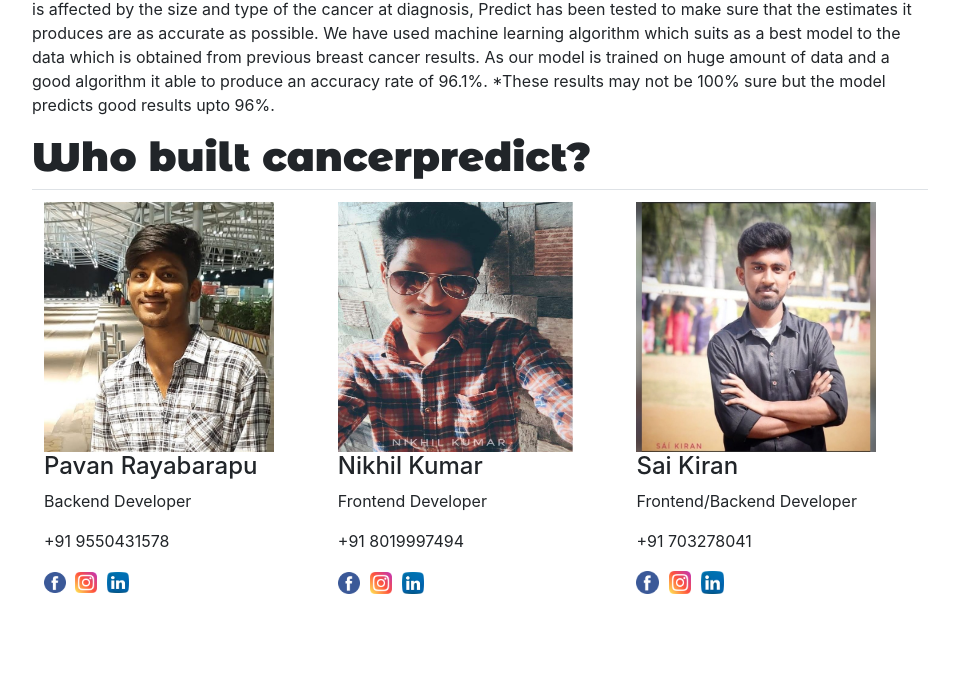
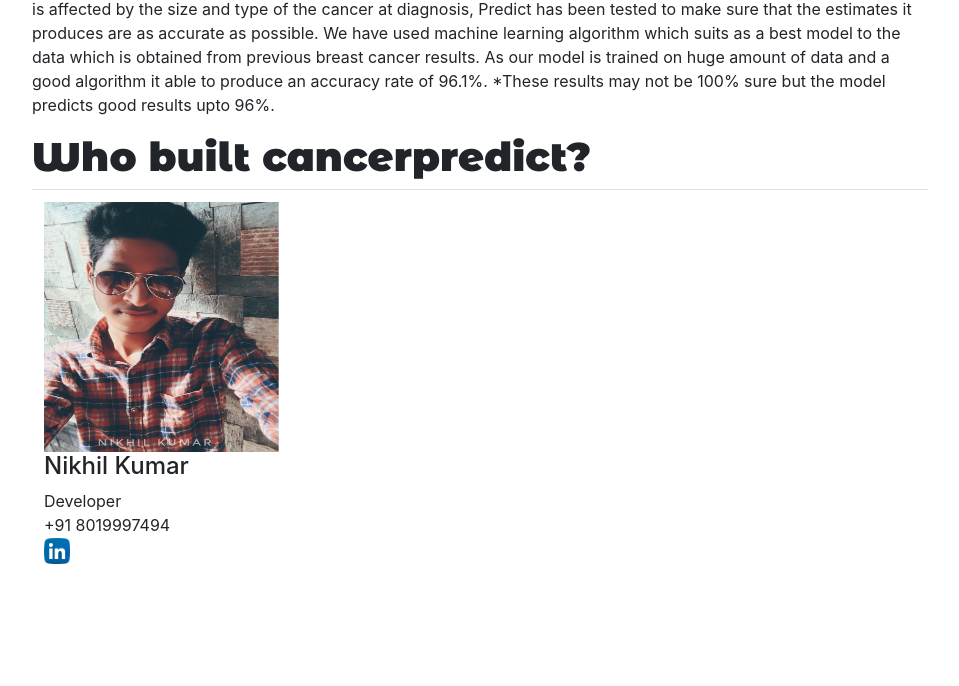
Before and after one commit to nick3948/breast--cancer--predict, a Django app: page /about in a window 1280 px wide. Shown: the part 1005-1691 px from the top of the page, without its empty margins (160-1119 px from the left). After the commit the page ends 1569 px from the top, so only its background shows below. Run offline with Django 3.2, Linux system fonts and the light colour scheme; parts of the project's set-up code (start-up, migrations or seed data) failed here and were passed over; some libraries are stand-ins or nearby versions.

Commit message:
changes made

```diff
--- a/cancer/settings.py
+++ b/cancer/settings.py
@@ -117,6 +117,6 @@
 
 EMAIL_HOST='smtp.gmail.com'
 EMAIL_PORT=587
-EMAIL_HOST_USER='breast.cancer.predict@gmail.com'
-EMAIL_HOST_PASSWORD='BreastCancerPredict@'
+EMAIL_HOST_USER='starkyou2024@gmail.com'
+EMAIL_HOST_PASSWORD='advc shoh ynvj aekj'
 EMAIL_USE_TLS=True
--- a/detect/views.py
+++ b/detect/views.py
@@ -51,7 +51,7 @@
             msg = EmailMessage(
                 'Cancer Prediction',
                 message,
-                'breast.cancer.predict@gmail.com',
+                'starkyou2024@gmail.com',
                 [per.em],
             )
             msg.content_subtype = "html"  # Main content is now text/html
@@ -74,7 +74,7 @@
             msg = EmailMessage(
                 'Cancer Prediction',
                 message,
-                'breast.cancer.predict@gmail.com',
+                'starkyou2024@gmail.com',
                 [per.em],
             )
             msg.content_subtype = "html"  # Main content is now text/html
--- a/requirements.txt
+++ b/requirements.txt
@@ -18,7 +18,6 @@
 scikit-learn
 scipy
 six
-scikit-learn
 sqlparse
 threadpoolctl
 urllib3
--- a/static/css/styles.css
+++ b/static/css/styles.css
@@ -3,12 +3,12 @@
 }
 
 #title {
-  background-image: url('https://s3.amazonaws.com/noupe/2009/10/pattern-07.jpg');
+  background-image: url("https://s3.amazonaws.com/noupe/2009/10/pattern-07.jpg");
   color: #fff;
 }
 
 #title3 {
-  background-image: url('https://wallpaperaccess.com/full/1567784.jpg');
+  background-image: url("https://wallpaperaccess.com/full/1567784.jpg");
   color: #fff;
   margin: 5%;
 }
@@ -32,7 +32,7 @@
 }
 
 .par {
-  font-family: 'Bellota', cursive;
+  font-family: "Bellota", cursive;
   font-size: 1.5rem;
   margin-left: -1%;
   padding-top: 1%;
@@ -42,7 +42,6 @@
 .container-fluid {
   padding: 3% 15% 10%;
 }
-
 
 .icon1 {
   color: #ef8172;
@@ -71,7 +70,6 @@
   margin-right: 20px;
 }
 
-
 .im {
   width: 15%;
   margin: 20px;
@@ -83,7 +81,6 @@
   position: relative;
 }
 
-
 .p-col {
   padding: 3% 2%;
 }
@@ -91,7 +88,7 @@
 #testimonials {
   padding: 7% 20%;
   text-align: center;
-  background-image: url('https://wallpaperaccess.com/full/1567784.jpg');
+  background-image: url("https://wallpaperaccess.com/full/1567784.jpg");
   color: #fff;
 }
 
@@ -118,7 +115,7 @@
 #footer {
   padding: 1.5% 15%;
   text-align: center;
-  background-image: url('https://wallpaperaccess.com/full/733906.jpg');
+  background-image: url("https://wallpaperaccess.com/full/733906.jpg");
   color: white;
 }
 
@@ -137,8 +134,8 @@
   margin-top: 1.25rem;
   padding: 1.25rem;
   border: 1px solid #eee;
-  border-left-width: .25rem;
-  border-radius: .25rem;
+  border-left-width: 0.25rem;
+  border-radius: 0.25rem;
   box-sizing: border-box;
   border-left-color: rgb(96, 162, 202);
   border-bottom-color: rgb(96, 162, 202);
@@ -146,10 +143,9 @@
   border-right-color: rgb(96, 162, 202);
 }
 
-
 /* sec page */
 #title1 {
-  background-image: url('https://i0.wp.com/www.marktechpost.com/wp-content/uploads/2018/07/4k-wallpaper-android-wallpaper-astro-1146134.jpg?fit=2048%2C1152&ssl=1');
+  background-image: url("https://i0.wp.com/www.marktechpost.com/wp-content/uploads/2018/07/4k-wallpaper-android-wallpaper-astro-1146134.jpg?fit=2048%2C1152&ssl=1");
   color: #fff;
 }
 
@@ -168,7 +164,7 @@
   padding-left: 20%;
 }
 
-.sec2{
+.sec2 {
   text-align: left;
   padding: 3%;
   padding-top: 6%;
@@ -177,24 +173,21 @@
 
 .aa {
   width: 3%;
-  padding: .5%;
+  padding: 0.5%;
 }
 
 .inf {
   width: 4%;
 }
 
-.rob-text{
+.rob-text {
   opacity: 0.8;
 }
 
-.reset{
+.reset {
   margin-bottom: 10px;
   margin-right: 60px;
 }
-
-
-
 
 /* about page */
 .top {
@@ -206,11 +199,11 @@
 }
 
 #title2 {
-  background-image: url('https://leahmerylharmon.com/wp-content/uploads/2012/02/Unknown-4.jpeg');
+  background-color: black;
 }
 
 .par1 {
-  font-family: 'Bellota', cursive;
+  font-family: "Bellota", cursive;
   font-size: 1.5rem;
   margin-left: -1%;
   color: #fff;
--- a/templates/about.html
+++ b/templates/about.html
@@ -7,12 +7,19 @@
   <title>cancer predict</title>
   <link rel="icon" href="{% static 'breast-cancer.png' %}">
   <link rel="stylesheet" href="{% static 'css/styles.css' %}" />
-  <link rel="stylesheet" href="https://stackpath.bootstrapcdn.com/bootstrap/4.5.0/css/bootstrap.min.css" integrity="sha384-9aIt2nRpC12Uk9gS9baDl411NQApFmC26EwAOH8WgZl5MYYxFfc+NcPb1dKGj7Sk" crossorigin="anonymous">
+  <link rel="stylesheet" href="https://stackpath.bootstrapcdn.com/bootstrap/4.5.0/css/bootstrap.min.css"
+    integrity="sha384-9aIt2nRpC12Uk9gS9baDl411NQApFmC26EwAOH8WgZl5MYYxFfc+NcPb1dKGj7Sk" crossorigin="anonymous">
   <link href="https://fonts.googleapis.com/css2?family=Ubuntu&display=swap" rel="stylesheet">
   <link href="https://fonts.googleapis.com/css2?family=Montserrat+Alternates:wght@900&display=swap" rel="stylesheet">
-  <script src="https://code.jquery.com/jquery-3.5.1.slim.min.js" integrity="sha384-DfXdz2htPH0lsSSs5nCTpuj/zy4C+OGpamoFVy38MVBnE+IbbVYUew+OrCXaRkfj" crossorigin="anonymous"></script>
-  <script src="https://cdn.jsdelivr.net/npm/popper.js@1.16.0/dist/umd/popper.min.js" integrity="sha384-Q6E9RHvbIyZFJoft+2mJbHaEWldlvI9IOYy5n3zV9zzTtmI3UksdQRVvoxMfooAo" crossorigin="anonymous"></script>
-  <script src="https://stackpath.bootstrapcdn.com/bootstrap/4.5.0/js/bootstrap.min.js" integrity="sha384-OgVRvuATP1z7JjHLkuOU7Xw704+h835Lr+6QL9UvYjZE3Ipu6Tp75j7Bh/kR0JKI" crossorigin="anonymous"></script>
+  <script src="https://code.jquery.com/jquery-3.5.1.slim.min.js"
+    integrity="sha384-DfXdz2htPH0lsSSs5nCTpuj/zy4C+OGpamoFVy38MVBnE+IbbVYUew+OrCXaRkfj"
+    crossorigin="anonymous"></script>
+  <script src="https://cdn.jsdelivr.net/npm/popper.js@1.16.0/dist/umd/popper.min.js"
+    integrity="sha384-Q6E9RHvbIyZFJoft+2mJbHaEWldlvI9IOYy5n3zV9zzTtmI3UksdQRVvoxMfooAo"
+    crossorigin="anonymous"></script>
+  <script src="https://stackpath.bootstrapcdn.com/bootstrap/4.5.0/js/bootstrap.min.js"
+    integrity="sha384-OgVRvuATP1z7JjHLkuOU7Xw704+h835Lr+6QL9UvYjZE3Ipu6Tp75j7Bh/kR0JKI"
+    crossorigin="anonymous"></script>
   <script src="https://kit.fontawesome.com/9e363b886a.js" crossorigin="anonymous"></script>
 </head>
 
@@ -23,7 +30,8 @@
       <nav class="navbar navbar-expand-lg navbar-dark">
         <img class="navbar-brand" src="{% static 'cancer logo.png' %}" width="3%" alt="">
         <p class="par1">cancer predict</p>
-        <button class="navbar-toggler" type="button" data-toggle="collapse" data-target="#navbarSupportedContent" aria-controls="navbarSupportedContent" aria-expanded="false" aria-label="Toggle navigation">
+        <button class="navbar-toggler" type="button" data-toggle="collapse" data-target="#navbarSupportedContent"
+          aria-controls="navbarSupportedContent" aria-expanded="false" aria-label="Toggle navigation">
           <span class="navbar-toggler-icon"></span>
         </button>
         <div class="collapse navbar-collapse" id="navbarSupportedContent">
@@ -66,41 +74,46 @@
 
   <div class="mid">
     <h1 id="fst">Introduction</h1>
-    <p>Over the past decades, a continuous evolution related to cancer research has been performed. Scientists applied different methods, such as screening in early stage, in order to find types of cancer before they cause symptoms. Moreover, they have developed new strategies for the early prediction of cancer treatment outcome. With the advent of new technologies in the field of medicine, large amounts of cancer data have been collected and are available to the medical research community. However, the accurate prediction of a disease outcome is one of the most interesting and challenging tasks for physicians. As a result, ML methods have become a popular tool for medical researchers. These techniques can discover and identify patterns and relationships between them, from complex datasets, while they are able to effectively predict future outcomes of a cancer.</p>
+    <p>Over the past decades, a continuous evolution related to cancer research has been performed. Scientists applied
+      different methods, such as screening in early stage, in order to find types of cancer before they cause symptoms.
+      Moreover, they have developed new strategies for the early prediction of cancer treatment outcome. With the advent
+      of new technologies in the field of medicine, large amounts of cancer data have been collected and are available
+      to the medical research community. However, the accurate prediction of a disease outcome is one of the most
+      interesting and challenging tasks for physicians. As a result, ML methods have become a popular tool for medical
+      researchers. These techniques can discover and identify patterns and relationships between them, from complex
+      datasets, while they are able to effectively predict future outcomes of a cancer.</p>
     <h1 id="sec">Who is it for?</h1>
-    <p>It is based on the report of checkups either the doctor or a normal user can check their status of the presence of cancer. As this is user friendly for both doctors and patients they can get the result in the easiest way.</p>
+    <p>It is based on the report of checkups either the doctor or a normal user can check their status of the presence
+      of cancer. As this is user friendly for both doctors and patients they can get the result in the easiest way.</p>
 
     <h1 id="third">How Predict works</h1>
-    <p>The estimates that Predict produces are based on scientific studies that have been conducted into how effective breast cancer treatments. We know from studies involving many thousands of women that the benefit from treatment is affected by the size and type of the cancer at diagnosis, Predict has been tested to make sure that the estimates it produces are as accurate as possible. We have used machine learning algorithm which suits as a best model to the data which is obtained from previous breast cancer results. As our model is trained on huge amount of data and a good algorithm it able to produce an accuracy rate of 96.1%. *These results may not be 100% sure but the model predicts good results upto 96%.</p>
+    <p>The estimates that Predict produces are based on scientific studies that have been conducted into how effective
+      breast cancer treatments. We know from studies involving many thousands of women that the benefit from treatment
+      is affected by the size and type of the cancer at diagnosis, Predict has been tested to make sure that the
+      estimates it produces are as accurate as possible. We have used machine learning algorithm which suits as a best
+      model to the data which is obtained from previous breast cancer results. As our model is trained on huge amount of
+      data and a good algorithm it able to produce an accuracy rate of 96.1%. *These results may not be 100% sure but
+      the model predicts good results upto 96%.</p>
 
     <h1 id="four">Who built cancerpredict?</h1>
     <div class="table-responsive">
       <table class="table">
         <tbody>
           <tr>
-            <td><img style="height: 250px; width: 230px;" src="{% static 'pavan-pic.jpeg' %}" ><h4>Pavan Rayabarapu</h4><p>Backend Developer</p><p>+91 9550431578</p><div><a target="blank" href="https://www.facebook.com/pavan.rayabarapu123"><img style="width:10%; padding-right:2%;" src="{% static 'fb.png' %}" alt=""></a>
-              <a href="https://www.instagram.com/pavan_rayabarapu/"><img style="width: 10%; padding-right:2%;" src="{% static 'insta.png' %}" target="blank" alt=""></a>
-              <a target="blank" href="https://www.linkedin.com/in/pavan-rayabarapu-b21774181/"><img style="width: 10%; padding-right:2%;" src="{% static 'linkedin.png' %}"></a></div></td>
 
-
-              <td><img style="height: 250px; width: 235px;" src="{% static 'nikhil-pic1.jpeg' %}" ><h4>Nikhil Kumar</h4><p>Frontend Developer</p><p>+91 8019997494</p><div><a target="blank" href="https://www.facebook.com/nikhil.gattu.5"><img style="width:10%; padding-right:2%;" src="{% static 'fb.png' %}" alt=""></a>
-              <a href="https://www.instagram.com/__.n_.i._.c._.k.__/"><img style="width: 10%; padding-right:2%;" src="{% static 'insta.png' %}" target="blank" alt=""></a>
-              <a target="blank" href="https://www.linkedin.com/in/nikhil-kumar-a315a1184//"><img style="width: 10%; padding-right:2%;" src="{% static 'linkedin.png' %}"></a></div></td>
-
-
-
-              <td><img style="height: 250px; width: 240px;" src="{% static 'kiran-pic.jpeg' %}"><h4>Sai Kiran</h4><p>Frontend/Backend Developer</p><p>+91 703278041</p><div><a target="blank" href="https://www.facebook.com/saikiran.sadurla.5"><img style="width:10%; padding-right:2%;" src="{% static 'fb.png' %}" alt=""></a>
-                <a href="https://www.instagram.com/sai_kiran_192/"><img style="width: 10%; padding-right:2%;" src="{% static 'insta.png' %}" target="blank" alt=""></a>
-                <a target="blank" href="https://www.linkedin.com/in/sadurla-saikiran-3ab6211b0/"><img style="width: 10%; padding-right:2%;" src="{% static 'linkedin.png' %}"></a></div></td>
+            <td><img style="height: 250px; width: 235px;" src="{% static 'nikhil-pic1.jpeg' %}">
+              <h4>Nikhil Kumar</h4>
+              <p style="margin-bottom: 0%;">Developer</p>
+              <p style="margin-bottom: 0%;">+91 8019997494</p>
+              <div>
+                <a target="blank" href="https://www.linkedin.com/in/nikhil-kumar-a315a1184//"><img
+                    style="width: 5%; padding-right:2%;" src="{% static 'linkedin.png' %}"></a>
+              </div>
+            </td>
           </tr>
         </tbody>
       </table>
     </div>
+</body>
 
-
-
-
-
-
-</body>
 </html>
```
Also changed, not shown: assets/css/styles.css (+14 -21 lines).
